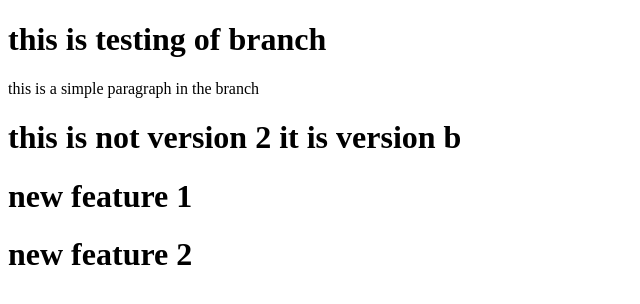
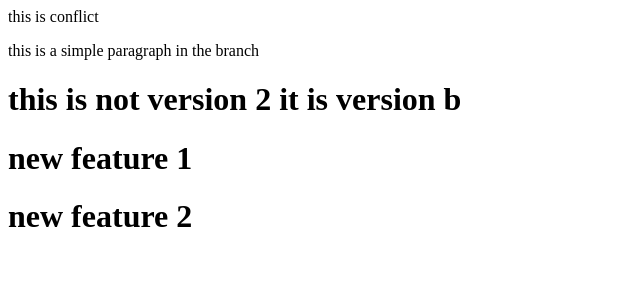
Before and after one commit to tesfsh16/github-training, a plain HTML site: page index.html in a window 1280 px wide. Shown: the whole page, without its empty margins (0-640 px from the left). Drawn offline with Linux system fonts and the light colour scheme.

Commit message:
Edit from conflict

```diff
--- a/index.html
+++ b/index.html
@@ -6,7 +6,7 @@
     <title>Document</title>
   </head>
   <body>
-    <h1>this is testing of branch</h1>
+    <h> this is conflict</h></h1>
     <p>this is a simple paragraph in the branch</p>
     <h1>this is not version 2 it is version b </h1>
     <h1>new feature 1</h1>
```
